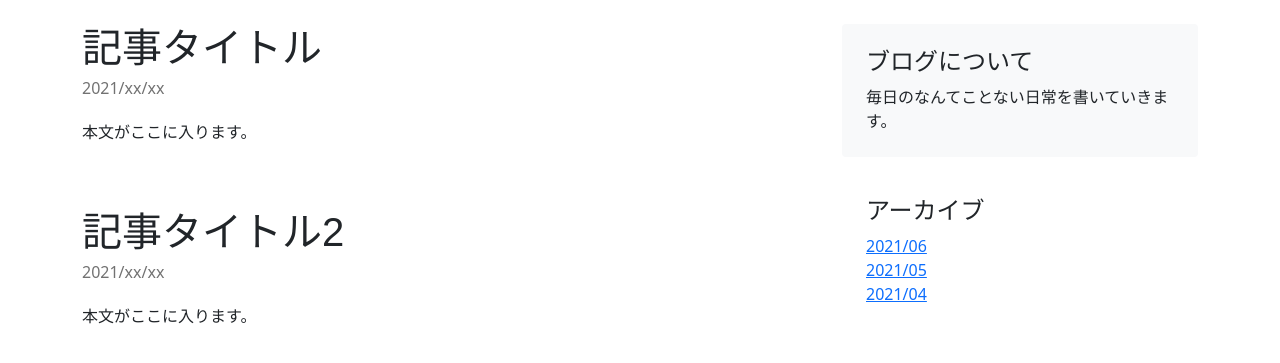
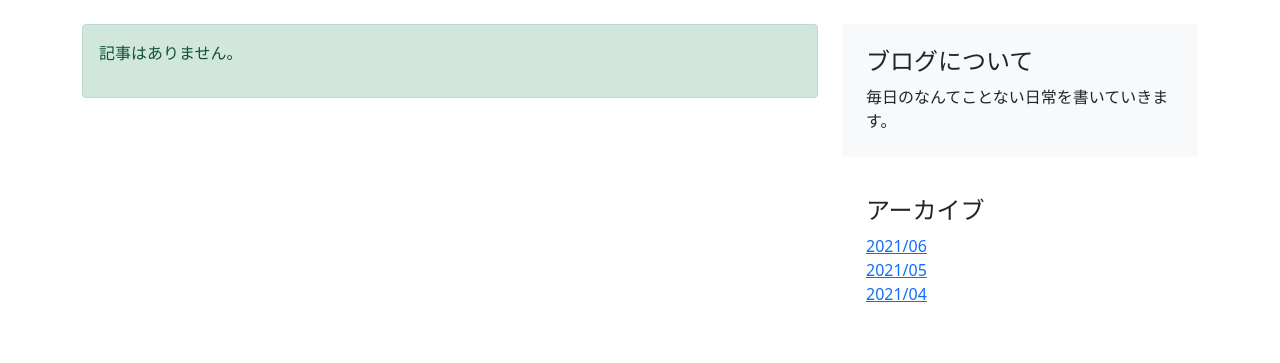
Before and after one commit to shodayuki/techpit-blog, a PHP site: page / in a window 1280 px wide. Shown: the part 56-419 px from the top of the page. Run offline with PHP 8.4, Linux system fonts and the light colour scheme; tables that the repository leaves empty or names only in its code hold one stand-in row (values such as "Sample post").

Commit message:
記事一覧の作成

```diff
--- a/index.php
+++ b/index.php
@@ -1,3 +1,11 @@
+<?php
+  include 'lib/connect.php';
+  include 'lib/queryArticle.php';
+  include 'lib/article.php';
+
+  $queryArticle = new QueryArticle();
+  $articles = $queryArticle->findAll();
+?>
 <!DOCTYPE html>
 <html lang="ja">
 <head>
@@ -36,16 +44,23 @@
 <main class="container">
   <div class="row">
     <div class="col-md-8">
-      <article class="blog-post">
-        <h2 class="blog-post-title">記事タイトル</h2>
-        <p class="blog-post-meta">2021/xx/xx</p>
-        <p>本文がここに入ります。</p>
-      </article>
-      <article class="blog-post">
-        <h2 class="blog-post-title">記事タイトル2</h2>
-        <p class="blog-post-meta">2021/xx/xx</p>
-        <p>本文がここに入ります。</p>
-      </article>
+      <?php if ($articles): ?>
+        <?php foreach ($articles as $article): ?>
+          <article class="blog-post">
+            <h2 class="blog-post-title">
+              <a href="view.php?id=<?php echo $article->getId() ?>">
+                <?php echo $article->getTitle() ?>
+              </a>
+            </h2>
+            <p class="blog-post-meta"><?php echo $article->getCreatedAt() ?></p>
+            <?php echo nl2br($article->getBody()) ?>
+          </article>
+        <?php endforeach ?>
+      <?php else: ?>
+        <div class="alert alert-success">
+          <p>記事はありません。</p>
+        </div>
+      <?php endif ?>
     </div>
     <div class="col-md-4">
       <div class="p-4 mb-3 bg-light rounded">
```
Also changed, not shown: album/20211124120957486122899.jpg (added), album/20211124121006851422867.jpg (added), album/202111241210181424572485.jpg (added), album/thumbs-20211124120957486122899.jpg (added), album/thumbs-20211124121006851422867.jpg (added), album/thumbs-202111241210181424572485.jpg (added).
